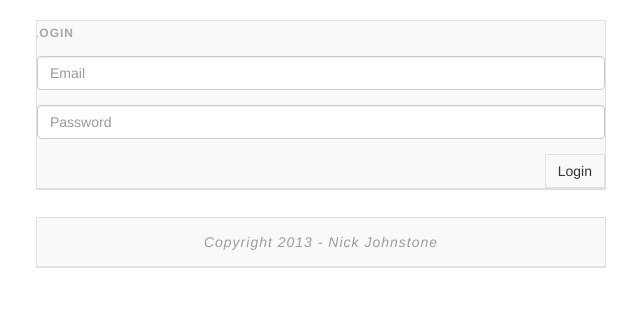
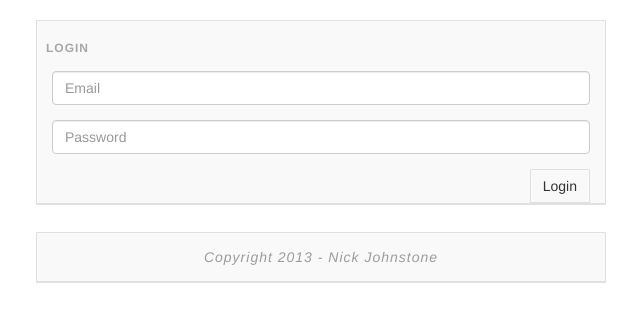
Before and after one commit to Widdershin/Tuara, a Flask app: page /login/ in a window 1280 px wide. Shown: the part 52-374 px from the top of the page, without its empty margins (319-959 px from the left). Run offline with Flask 2, Linux system fonts and the light colour scheme; parts of the project's set-up code (start-up, migrations or seed data) failed here and were passed over; some libraries are stand-ins or nearby versions.

Commit message:
Wrapped login form in  card-contents

```diff
--- a/tuara/static/style.css
+++ b/tuara/static/style.css
@@ -60,17 +60,12 @@
 {
     padding: 15px;
 }
-.card-contents
-{
-    padding: 15px;
-}
 
 .card-half
 {
     width: 50%;
     margin-left: auto;
     margin-right: auto;
-
 }
 
 .footer
--- a/tuara/templates/login.html
+++ b/tuara/templates/login.html
@@ -2,6 +2,7 @@
 {% block content %}
 
     <div class="card card-half">
+        <div class="card-contents">
             <form role="form" action="/post/login/" method="post">
             <span class="label-gray">Login</span>
             <div class="form-group">
@@ -11,4 +12,5 @@
             <button type="submit" class="btn btn-default card align-right">Login</button>
             </form>
         </div>
+    </div>
 {% endblock %}
```
Lines whose indentation alone changed are shown as unchanged.
